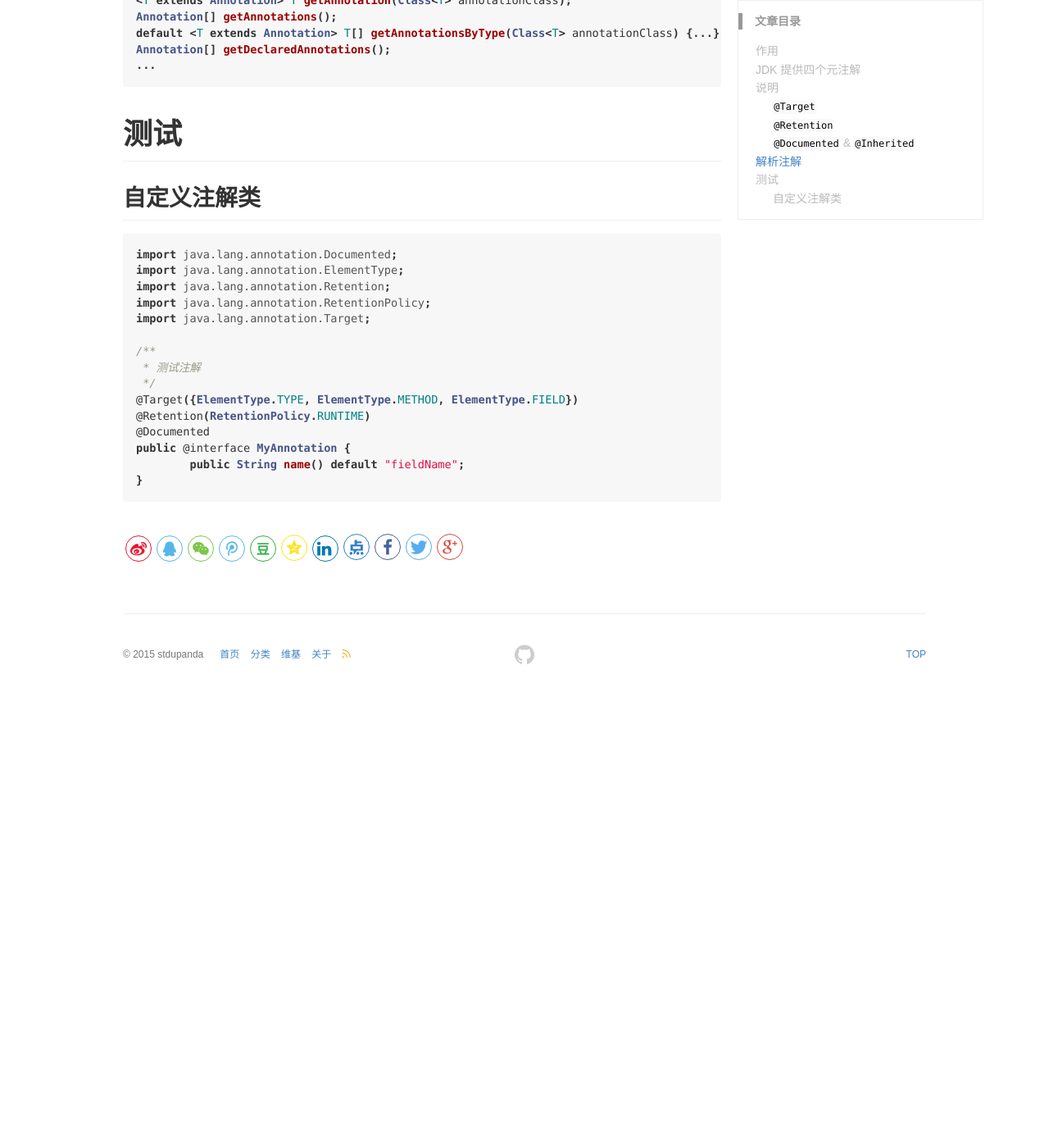
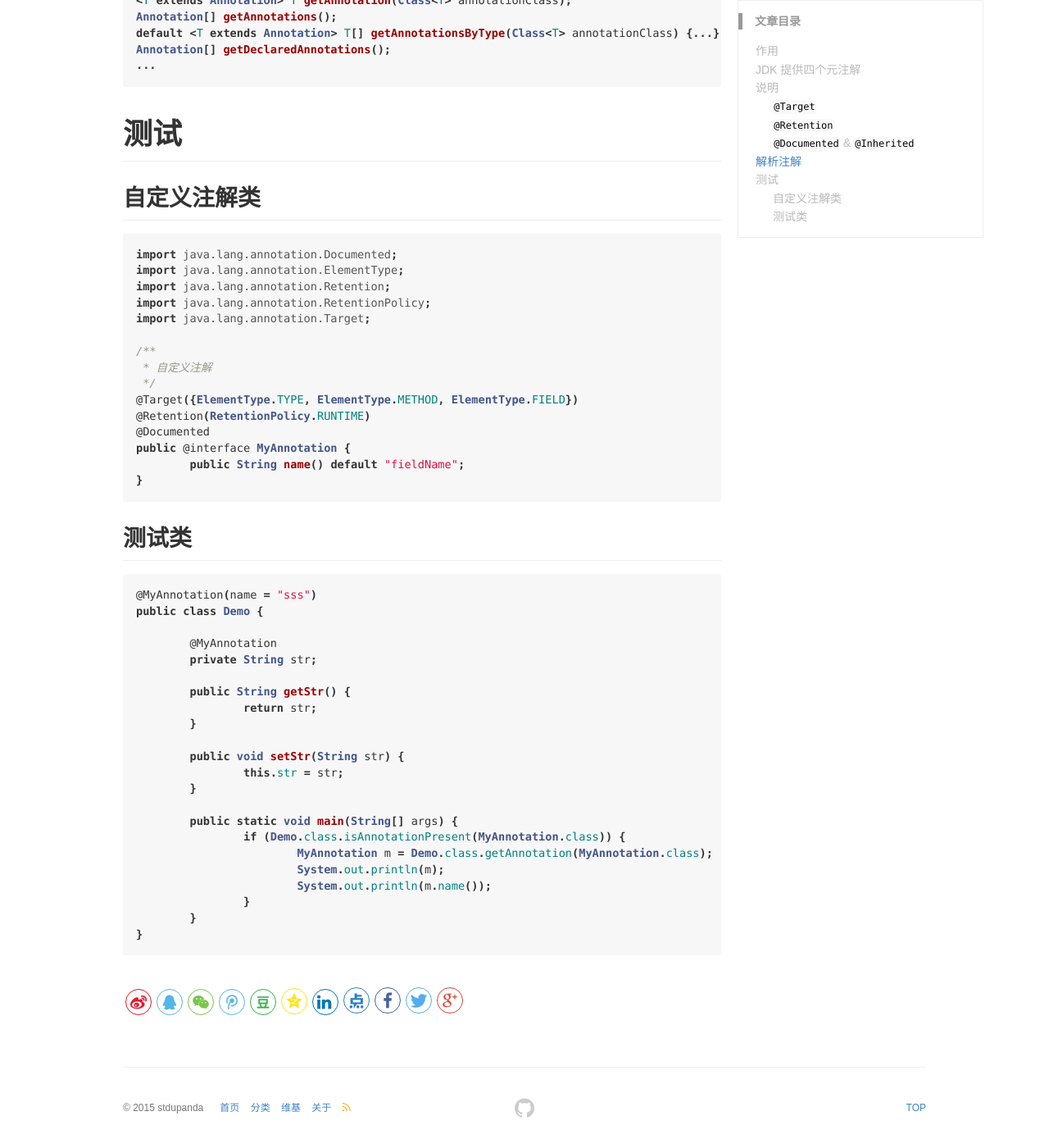
Before and after one commit to stdupanda/stdupanda.github.io, a Jekyll site: the page built from _posts/java/2017-05-31-annotation.md, in a window 1280 px wide and 1400 px high, scrolled down 1788 px. Shown: the whole window at 82% size. Built offline with Jekyll 4.4.1, drawn with Linux system fonts in a browser that asks for light colours; nearby versions of some CDN libraries; comment, search, counter and statistics services are not loaded; before the commit the page ends 2635 px from its top, so only the background shows below that.

Commit message:
修改源码

````diff
--- a/_posts/java/2017-05-31-annotation.md
+++ b/_posts/java/2017-05-31-annotation.md
@@ -73,7 +73,7 @@ import java.lang.annotation.RetentionPolicy;
 import java.lang.annotation.Target;
 
 /**
- * 测试注解
+ * 自定义注解
  */
 @Target({ElementType.TYPE, ElementType.METHOD, ElementType.FIELD})
 @Retention(RetentionPolicy.RUNTIME)
@@ -82,3 +82,30 @@ public @interface MyAnnotation {
 	public String name() default "fieldName";
 }
 ```
+
+## 测试类
+
+```java
+@MyAnnotation(name = "sss")
+public class Demo {
+
+	@MyAnnotation
+	private String str;
+
+	public String getStr() {
+		return str;
+	}
+
+	public void setStr(String str) {
+		this.str = str;
+	}
+
+	public static void main(String[] args) {
+		if (Demo.class.isAnnotationPresent(MyAnnotation.class)) {
+			MyAnnotation m = Demo.class.getAnnotation(MyAnnotation.class);
+			System.out.println(m);
+			System.out.println(m.name());
+		}
+	}
+}
+```
````
